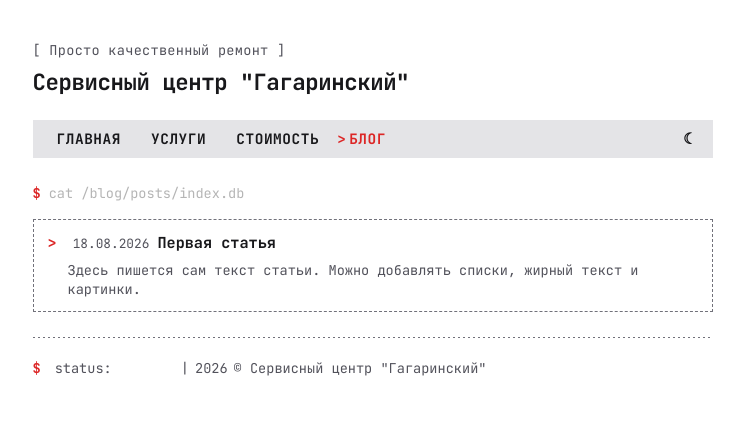
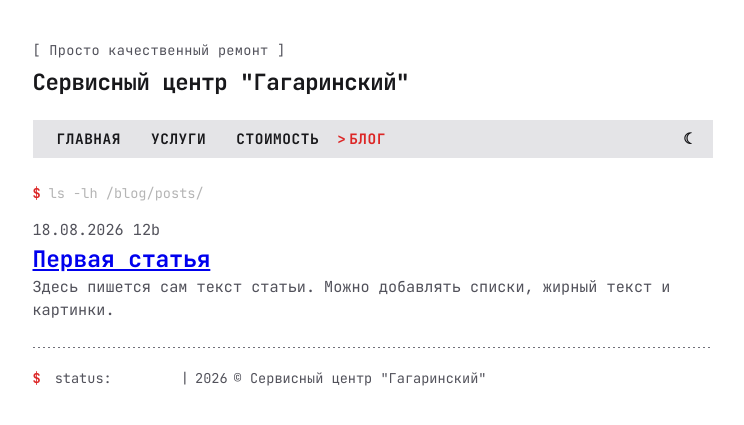
Before and after one commit to polinom11/polinom11.github.io, a Jekyll site: the page built from blog.html, in a window 1280 px wide. Shown: the top 425 px of the page, without its empty margins (260-1004 px from the left). Built offline with Jekyll 4.4.1, drawn with Linux system fonts in a browser that asks for light colours.

Commit message:
Update blog.html

```diff
--- a/blog.html
+++ b/blog.html
@@ -68,23 +68,26 @@ permalink: /blog.html
 
     <main class="blog-section">
         <p class="term-command">
-            <span class="prompt">$</span>cat /blog/posts/index.db
+            <span class="prompt">$</span>ls -lh /blog/posts/
         </p>
 
         {% if site.posts.size > 0 %}
-            <div class="blog-cards-grid">
+            <div class="cli-clean-list">
                 {% for post in site.posts %}
-                    <article class="post-card-box">
-                        <div class="post-card-header">
-                            <span class="prompt">></span>
-                            <span class="post-card-date">{{ post.date | date: "%d.%m.%Y" }}</span>
-                            <h2 class="post-card-title">
+                    <article class="cli-clean-row">
+                        <div class="cli-clean-header">
+                            <span class="cli-date">{{ post.date | date: "%d.%m.%Y" }}</span>
+                            <span class="cli-size">
+                                {% assign words = post.content | strip_html | number_of_words %}
+                                {% if words > 300 %}{{ words | divided_by: 100 }}k{% else %}{{ words }}b{% endif %}
+                            </span>
+                            <h2 class="cli-title">
                                 <a href="{{ post.url }}">{{ post.title }}</a>
                             </h2>
                         </div>
                         {% if post.description or post.excerpt %}
-                            <div class="post-card-body">
-                                {{ post.description | default: post.excerpt | strip_html | truncate: 150 }}
+                            <div class="cli-clean-desc">
+                                {{ post.description | default: post.excerpt | strip_html | truncate: 140 }}
                             </div>
                         {% endif %}
                     </article>
```
